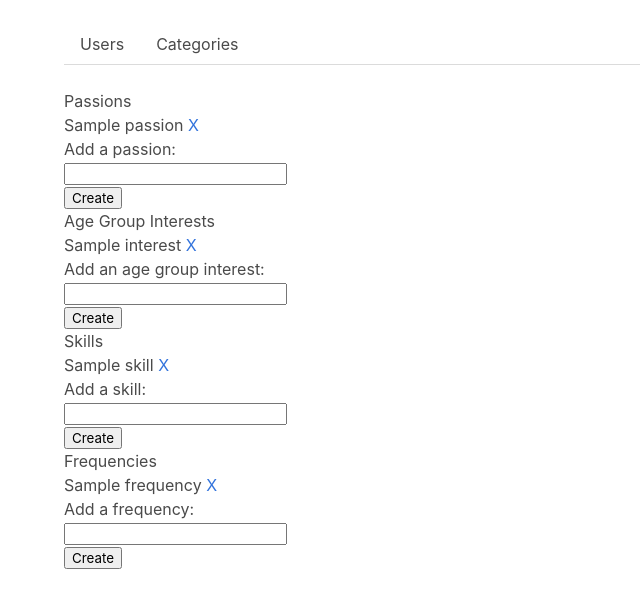
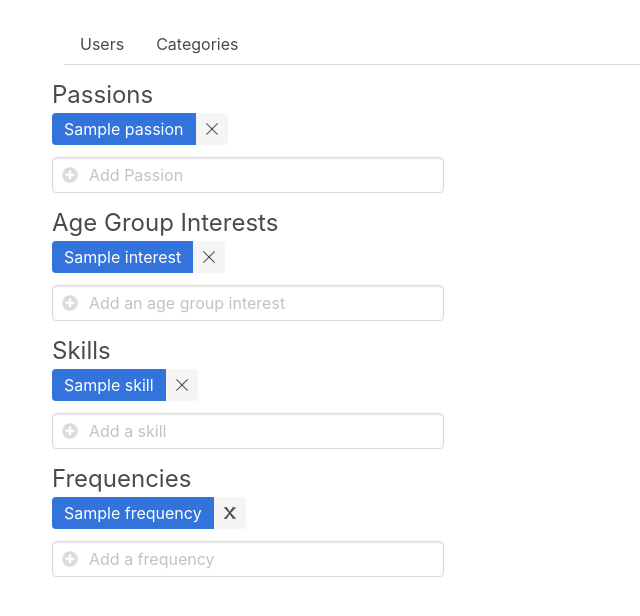
Before and after one commit to CodeForFoco/volunteercore, a Flask app: template volunteermatching/templates/volops/categories.html in a window 1280 px wide. Shown: the part 52-668 px from the top of the page, without its empty margins (0-640 px from the left). Run offline with Flask 2, Linux system fonts and the light colour scheme; tables that the repository leaves empty hold one stand-in row (values such as "Sample post"); the template is opened without the code that fills it: values that come from a table or form of the project are taken from there, most other values are stand-ins (such as "Sample title", 1, 10 or a date in 2020); some libraries are stand-ins or nearby versions.

Commit message:
Add styling to admin categories page

```diff
--- a/volunteermatching/templates/volops/categories.html
+++ b/volunteermatching/templates/volops/categories.html
@@ -1,91 +1,125 @@
 {% extends 'admin.html' %}
 
 {% block admin %}
+<div class="tile is-ancestor">
+  <div class="tile is-vertical is-4">
 
-<p>
-Passions<br>
+    <div class="tile is-vertical">
+      <p class="is-size-4">Passions</p>
+      <div class="field is-grouped is-grouped-multiline">
         {% for passion in passions %}
-{{ passion.name }} <a href="{{ url_for('admin_passions_delete', id=passion.id) }}">X</a>
+        <div class="control">
+          <div class="tags has-addons">
+            <span class="tag is-link is-medium">{{ passion.name }}</span>
+            <a class="tag is-delete is-medium" href="{{ url_for('admin_passions_delete', id=passion.id) }}"></a>
+          </div>
+        </div>
         {% endfor %}
-</p>
-
-<div>Add a passion:
+      </div>
       <form action="" method="post">
         {{ passion_form.hidden_tag() }}
-  <p>
-    {{ passion_form.passion_name(size=20) }}
+        <div class="field">
+          <div class="control has-icons-left">
+            {{ passion_form.passion_name(class="input", placeholder="Add Passion") }}
+            <span class="icon is-left">
+              <i class="fas fa-plus-circle"></i>
+            </span>
             {% for error in passion_form.passion_name.errors %}
             <span style="color: red;">[{{ error }}]</span>
             {% endfor %}
-  </p>
-  <p>{{ passion_form.submit_passion() }}</p>
+          </div>
+        </div>
+        {{ passion_form.submit_passion(style="display: none;") }}
       </form>
     </div>
 
-<p>
-Age Group Interests<br>
+    <div class="tile is-vertical">
+      <p class="is-size-4">Age Group Interests</p>
+      <div class="field is-grouped is-grouped-multiline">
         {% for age_group_interest in age_group_interests %}
-{{ age_group_interest.name }}
-<a href="{{ url_for('admin_age_group_interest_delete',
-           id=age_group_interest.id) }}">X</a>
+        <div class="control">
+          <div class="tags has-addons">
+            <span class="tag is-link is-medium">{{ age_group_interest.name }}</span>
+            <a class="tag is-delete is-medium" href="{{ url_for('admin_age_group_interest_delete',
+                 id=age_group_interest.id) }}"></a>
+          </div>
+        </div>
         {% endfor %}
-</p>
-
-<div>Add an age group interest:
+      </div>
       <form action="" method="post">
         {{ agi_form.hidden_tag() }}
-  <p>
-    {{ agi_form.agi_name(size=20) }}
+        <div class="field">
+          <div class="control has-icons-left">
+            {{ agi_form.agi_name(class="input", placeholder="Add an age group interest") }}
+            <span class="icon is-left">
+              <i class="fas fa-plus-circle"></i>
+            </span>
             {% for error in agi_form.agi_name.errors %}
             <span style="color: red;">[{{ error }}]</span>
             {% endfor %}
-  </p>
-  <p>{{ agi_form.submit_agi() }}</p>
+          </div>
+        </div>
+        {{ agi_form.submit_agi(style="display: none;") }}
       </form>
     </div>
 
-<p>
-Skills<br>
+    <div class="tile is-vertical">
+      <p class="is-size-4">Skills</p>
+      <div class="field is-grouped is-grouped-multiline">
         {% for skill in skills %}
-{{ skill.name }}
-<a href="{{ url_for('skill_delete',
-           id=skill.id) }}">X</a>
+        <div class="control">
+          <div class="tags has-addons">
+            <span class="tag is-link is-medium">{{ skill.name }}</span>
+            <a class="tag is-delete is-medium" href="{{ url_for('skill_delete', id=skill.id) }}"></a>
+          </div>
+        </div>
         {% endfor %}
-</p>
-
-<div>Add a skill:
+      </div>
       <form action="" method="post">
         {{ skill_form.hidden_tag() }}
-  <p>
-    {{ skill_form.skill_name(size=20) }}
+        <div class="field">
+          <div class="control has-icons-left">
+            {{ skill_form.skill_name(class="input", placeholder="Add a skill") }}
+            <span class="icon is-left">
+              <i class="fas fa-plus-circle"></i>
+            </span>
             {% for error in skill_form.skill_name.errors %}
             <span style="color: red;">[{{ error }}]</span>
             {% endfor %}
-  </p>
-  <p>{{ skill_form.submit_skill() }}</p>
+          </div>
+        </div>
+        {{ skill_form.submit_skill(style="display: none;") }}
       </form>
     </div>
 
-<p>
-Frequencies<br>
+    <div class="tile is-vertical">
+      <p class="is-size-4">Frequencies</p>
+      <div class="field is-grouped is-grouped-multiline">
         {% for frequency in frequencies %}
-{{ frequency.name }}
-<a href="{{ url_for('frequency_delete',
-           id=frequency.id) }}">X</a>
+        <div class="control">
+          <div class="tags has-addons">
+            <span class="tag is-link is-medium">{{ frequency.name }}</span>
+            <a class="tag is-delete is-medium" href="{{ url_for('frequency_delete', id=frequency.id) }}">X</a>
+          </div>
+        </div>
         {% endfor %}
-</p>
-
-<div>Add a frequency:
+      </div>
       <form action="" method="post">
         {{ frequency_form.hidden_tag() }}
-  <p>
-    {{ frequency_form.frequency_name(size=20) }}
+        <div class="field">
+          <div class="control has-icons-left">
+            {{ frequency_form.frequency_name(class="input", placeholder="Add a frequency") }}
+            <span class="icon is-left">
+              <i class="fas fa-plus-circle"></i>
+            </span>
             {% for error in frequency_form.frequency_name.errors %}
             <span style="color: red;">[{{ error }}]</span>
             {% endfor %}
-  </p>
-  <p>{{ frequency_form.submit_frequency() }}</p>
+          </div>
+        </div>
+        {{ frequency_form.submit_frequency(style="display: none;") }}
       </form>
     </div>
-
+  </div>
+</div>
 {% endblock %}
```
Lines whose indentation alone changed are shown as unchanged.
